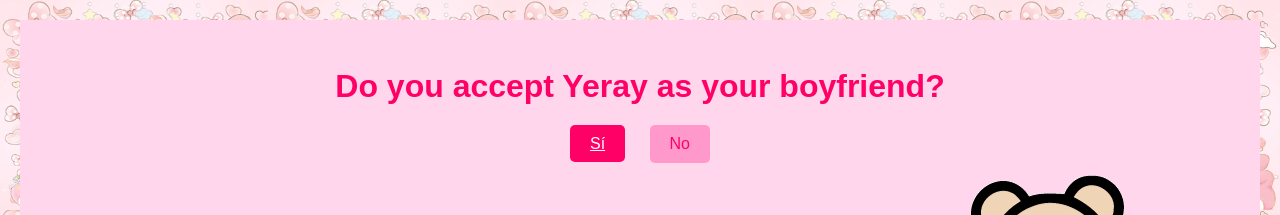
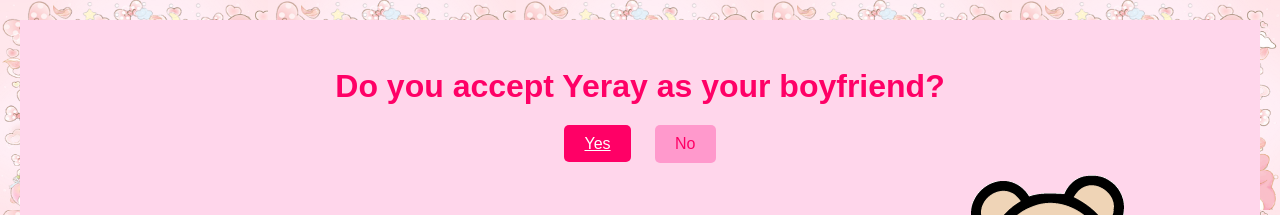
Before and after one commit to kryymson/proposal, a plain HTML site: page index.html in a window 1280 px wide. Shown: the top 215 px of the page. Drawn offline with Linux system fonts and the light colour scheme.

Commit message:
Update index.html

```diff
--- a/index.html
+++ b/index.html
@@ -13,7 +13,7 @@
         <div class="container" style="margin-top: 3rem">
             <h1>Do you accept Yeray as your boyfriend?</h1>
             <div class="buttons">
-                <a href="https://wa.me/676454383?text=Of%20course%20I%20want%20to%20be%20your%20girlfriend%20%3C3" target="_blank" class="button button-primary">Sí</a>
+                <a href="https://wa.me/676454383?text=Of%20course%20I%20want%20to%20be%20your%20girlfriend%20%3C3" target="_blank" class="button button-primary">Yes</a>
                 <button id="noButton" class="button button-secondary" onmouseover="moveButton()" ontouchstart="moveButton()">No</button>
             </div>
         </div>
```
